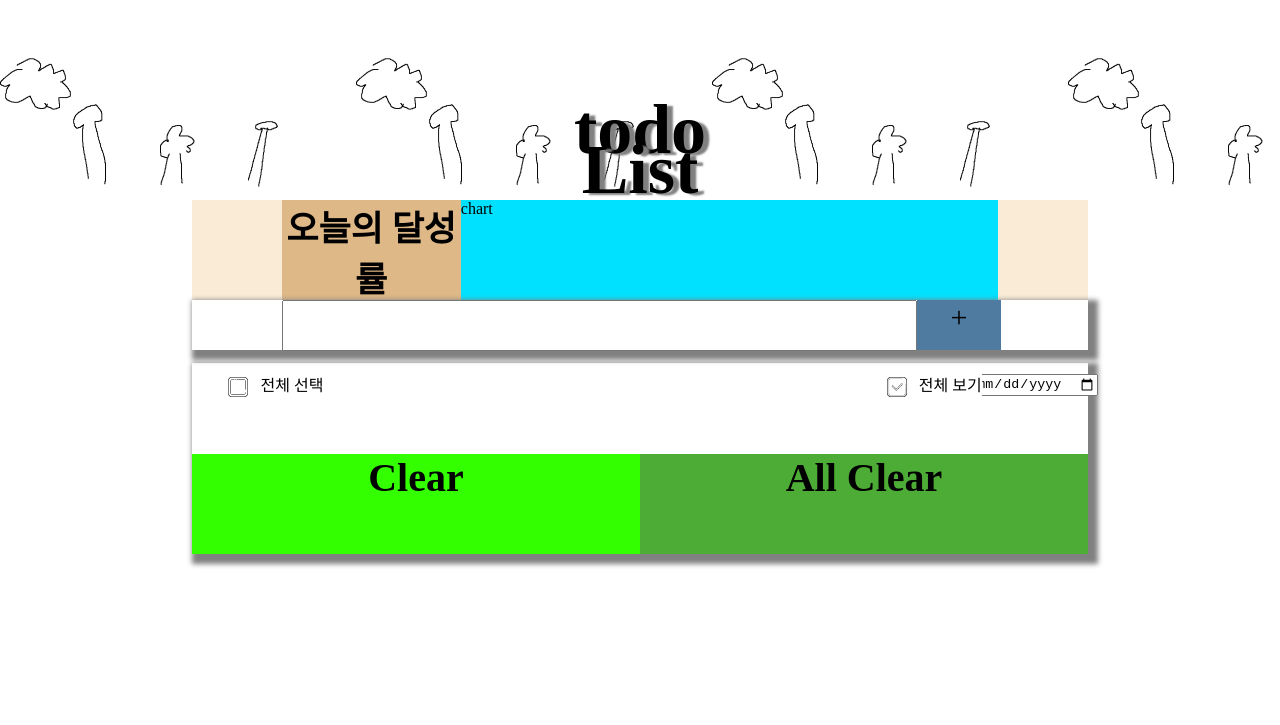
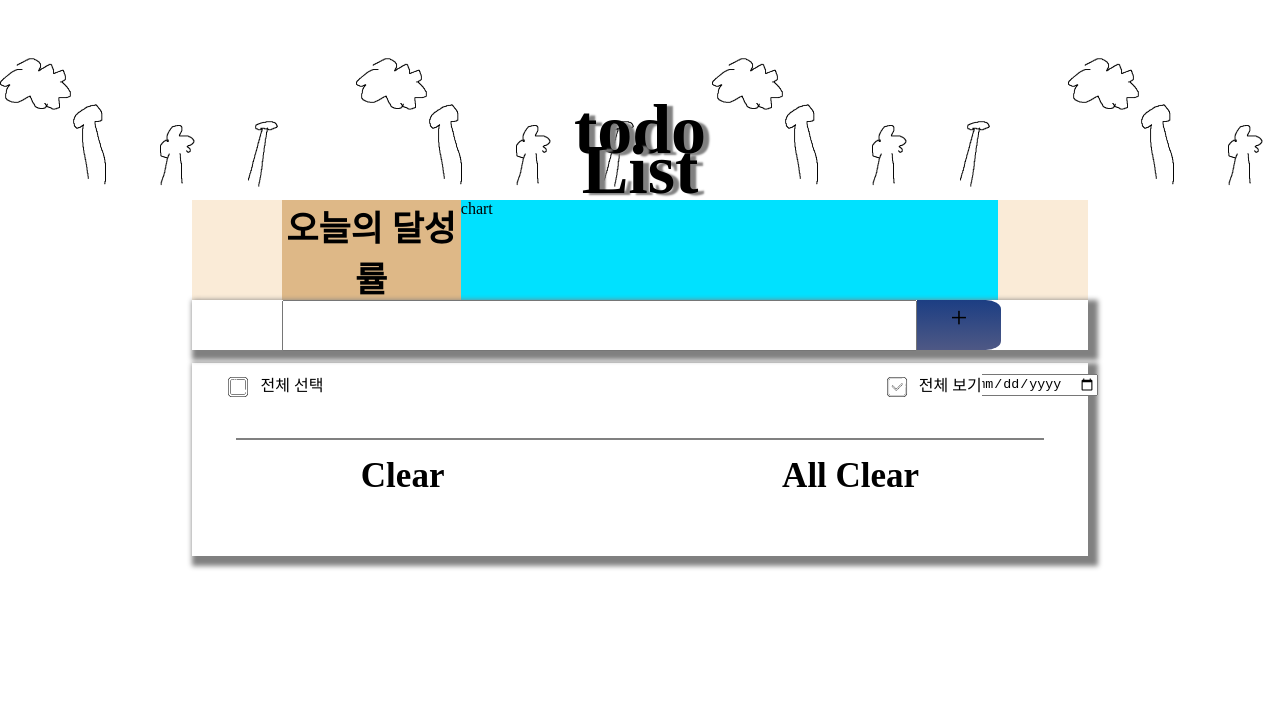
Before and after one commit to santos019/todoList, a website: page todoList.html in a window 1280 px wide. Shown: the top 725 px of the page. Drawn offline with Linux system fonts and the light colour scheme.

Commit message:
css어느정도함

```diff
--- a/app.css
+++ b/app.css
@@ -89,10 +89,17 @@ body {
     width: 9.4%;
     height: 100%;
     float: left;
-    background-color: rgb(80, 123, 160);
+    background: rgb(8, 33, 116);
+    background: linear-gradient( to bottom, rgb(28, 62, 131), rgba(5, 19, 82, 0.705));
     text-align: center;
     font-size: 30px;
     cursor: pointer;
+    border-radius:0% 18% 18% 0%;
+}
+.addBtn:hover {
+    background: rgb(136, 156, 221);
+    background: linear-gradient( to bottom, rgb(33, 69, 139), rgba(50, 81, 216, 0.705));
+    transition-duration: 3s;
 }
 .listContainer{
     width: 70%;
@@ -124,6 +131,7 @@ body {
     text-align: right;
     line-height: 1.8;
     background-image:url("./Icon/icons8-unchecked-checkbox-100.png");
+    cursor: pointer;
 }
 .allCheckInput{
     display: none;
@@ -136,6 +144,9 @@ input[type=checkbox]:checked + label{
     height: 100%;
     float: right;
 }
+.seeSelectDateInput{
+    cursor: pointer;
+}
 .seeAllListLabel{
     width: 100px;
     height: 30px;
@@ -145,6 +156,7 @@ input[type=checkbox]:checked + label{
     text-align: right;
     line-height: 1.8;
     background-image:url("./Icon/icons8-unchecked-checkbox-100.png");
+    cursor: pointer;
 }
 .seeAllListInput{
     display: none;
@@ -160,6 +172,7 @@ input[type=checkbox]:checked + label{
     height: auto;
     list-style: none;
     padding: 0;
+    border: 1px solid gray;
 }
 .clearContainer{
     width: 100%;
@@ -168,20 +181,43 @@ input[type=checkbox]:checked + label{
     display: flex;
 }
 .checkedClear{
-    width: 50%;
-    height: 100%;
-    background-color: rgb(51, 255, 0);
+
+    flex-basis: 0%;
     text-align: center;
-    font-size: 40px;
-    font-weight: 900;
+    font-size: 35px;
+    cursor: pointer;
+    background-color: rgb(255, 255, 255);
+    color: rgb(0, 0, 0);
+    font-weight: 700;
+    flex:auto;
+}
+.checkedClear:hover {
+    background: rgb(8, 33, 116);
+    background: linear-gradient( to bottom, rgb(28, 62, 131), rgba(5, 19, 82, 0.705));
+    color: whitesmoke;
+    transition-duration: 2s;
+    flex-grow: 3;
 }
 .AllClear{
-    width: 50%;
-    height: 100%;
-    background-color: rgb(77, 172, 53);
+    flex-basis: 0%;
     text-align: center;
-    font-size: 40px;
-    font-weight: 900;
+    font-size: 35px;
+    cursor: pointer;
+    background-color: rgb(255, 255, 255);
+    color: rgb(0, 0, 0);
+    font-weight: 700;
+    flex:auto;
+
+}
+.AllClear:hover{
+    background: rgb(8, 33, 116);
+    background: linear-gradient( to bottom, rgb(28, 62, 131), rgba(5, 19, 82, 0.705));
+    color: whitesmoke;
+    transition-duration: 2s;
+    flex-grow: 3;
+
+
+
 }
 .footerContainer{
     width: 100%;
@@ -208,6 +244,7 @@ input[type=checkbox]:checked + label{
 }
 .listInputLabel:hover{
     background-color: rgb(237, 236, 236);
+
 }
 .listRemoveDiv:hover{
     background-color: rgb(237, 236, 236);
@@ -255,13 +292,18 @@ input[type=checkbox]:checked + label{
     height:30px;
     margin-left: 25px;
     background-image:url("./Icon/free-icon-font-trash-3917378.png");
+    cursor: pointer;
 }
 .listTitleDivTrue {
     text-decoration: line-through;
 }
 .modalDiv{
     height: 120px;
-    background-color: blueviolet;
+    width: 100%;
+    border-bottom: 1px solid gray;
+    border-right: 1px solid gray;
+    border-left: 1px solid gray;
+    float: left;
 }
 .modalContextDiv{
     width: 100%;
@@ -276,6 +318,8 @@ input[type=checkbox]:checked + label{
 }
 .insertWriteDiv{
     float: left;
+    width: 99%;
+    height: 96%;
     display: none;
 }
 .insertWriteDivOpen{
```
